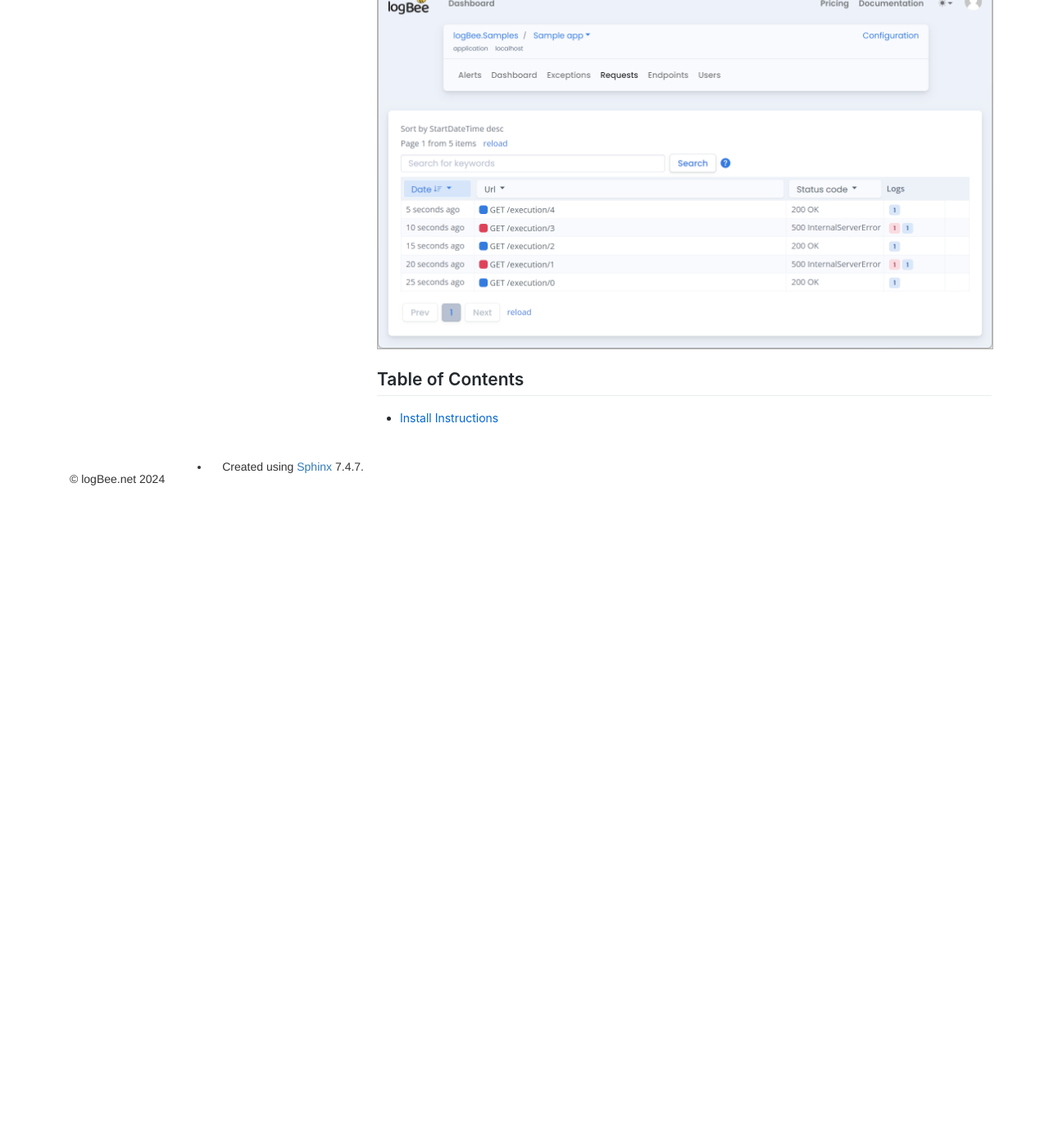
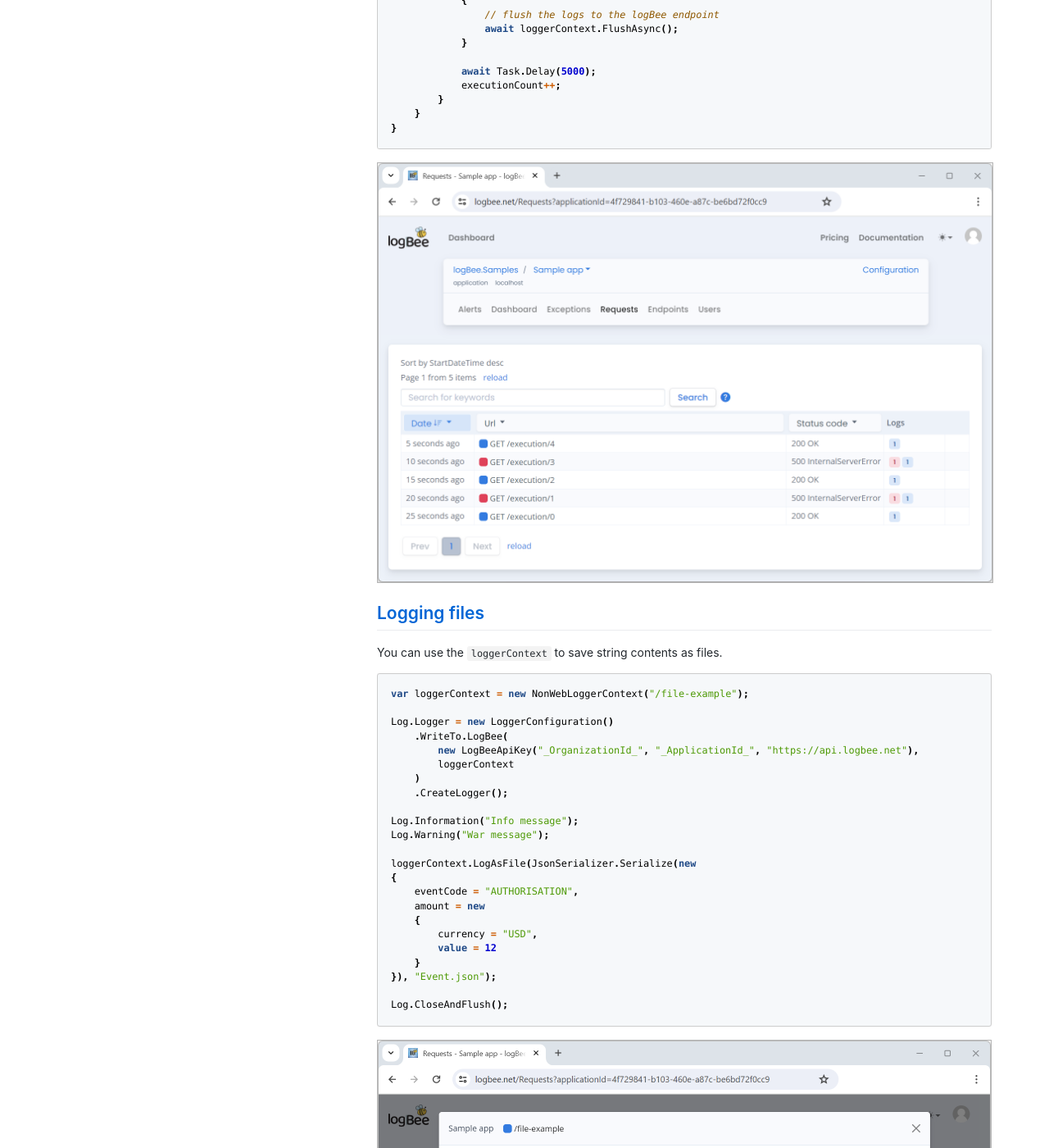
Before and after one commit to catalingavan/logbee.Documentation, a Sphinx documentation site: the page built from source/integrations/Serilog-net/consoleApps/index.rst, in a window 1280 px wide and 1400 px high, scrolled down 4199 px. Shown: the whole window at 82% size. Built offline with Sphinx 7.4.7, drawn with Linux system fonts in a browser that asks for light colours; nearby versions of some CDN libraries; library files that are not in the unit come from our copies; before the commit the page ends 4829 px from its top, so only the background shows below that; some of the changed text lies outside the part shown.

Commit message:
improving Serilog Console app docs

```diff
--- a/source/integrations/Serilog-net/consoleApps/index.rst
+++ b/source/integrations/Serilog-net/consoleApps/index.rst
@@ -168,7 +171,13 @@ Configuring the "Requests" can be useful for identifying and filtering different
             int executionCount = 0;
             while (true)
             {
-                loggerContext.Reset($"http://application/execution/{executionCount}");
+                loggerContext.Reset(new RequestProperties($"http://application/execution/{executionCount}")
+                {
+                    Headers = new Dictionary<string, string>
+                    {
+                        { "key1", "value1" }
+                    }
+                });
 
                 Log.Information("First log message from Serilog");
 
@@ -188,7 +197,7 @@ Configuring the "Requests" can be useful for identifying and filtering different
                 }
                 finally
                 {
-                    // flush the logs to logBee endpoint
+                    // flush the logs to the logBee endpoint
                     await loggerContext.FlushAsync();
                 }
 
@@ -201,10 +210,39 @@ Configuring the "Requests" can be useful for identifying and filtering different
 .. image:: images/Request-properties.png
     :alt: Request properties
 
-Table of Contents
-------------------
+Logging files
+----------------------------------------------
 
-.. toctree::
-   :maxdepth: 1
+You can use the ``loggerContext`` to save string contents as files.
 
-   install-instructions
+.. code-block:: c#
+
+    var loggerContext = new NonWebLoggerContext("/file-example");
+
+    Log.Logger = new LoggerConfiguration()
+        .WriteTo.LogBee(
+            new LogBeeApiKey("_OrganizationId_", "_ApplicationId_", "https://api.logbee.net"),
+            loggerContext
+        )
+        .CreateLogger();
+
+    Log.Information("Info message");
+    Log.Warning("War message");
+
+    loggerContext.LogAsFile(JsonSerializer.Serialize(new
+    {
+        eventCode = "AUTHORISATION",
+        amount = new
+        {
+            currency = "USD",
+            value = 12
+        }
+    }), "Event.json");
+
+    Log.CloseAndFlush();
+
+.. image:: images/request_files_tab.png
+    :alt: Request Files tab
+
+.. image:: images/request_file_preview.png
+    :alt: Request File preview
```
Also changed, not shown: other parts of source/integrations/Serilog-net/consoleApps/index.rst (+4 -1 lines), source/integrations/Serilog-net/consoleApps/images/request_file_preview.png (added), source/integrations/Serilog-net/consoleApps/images/request_files_tab.png (added).
